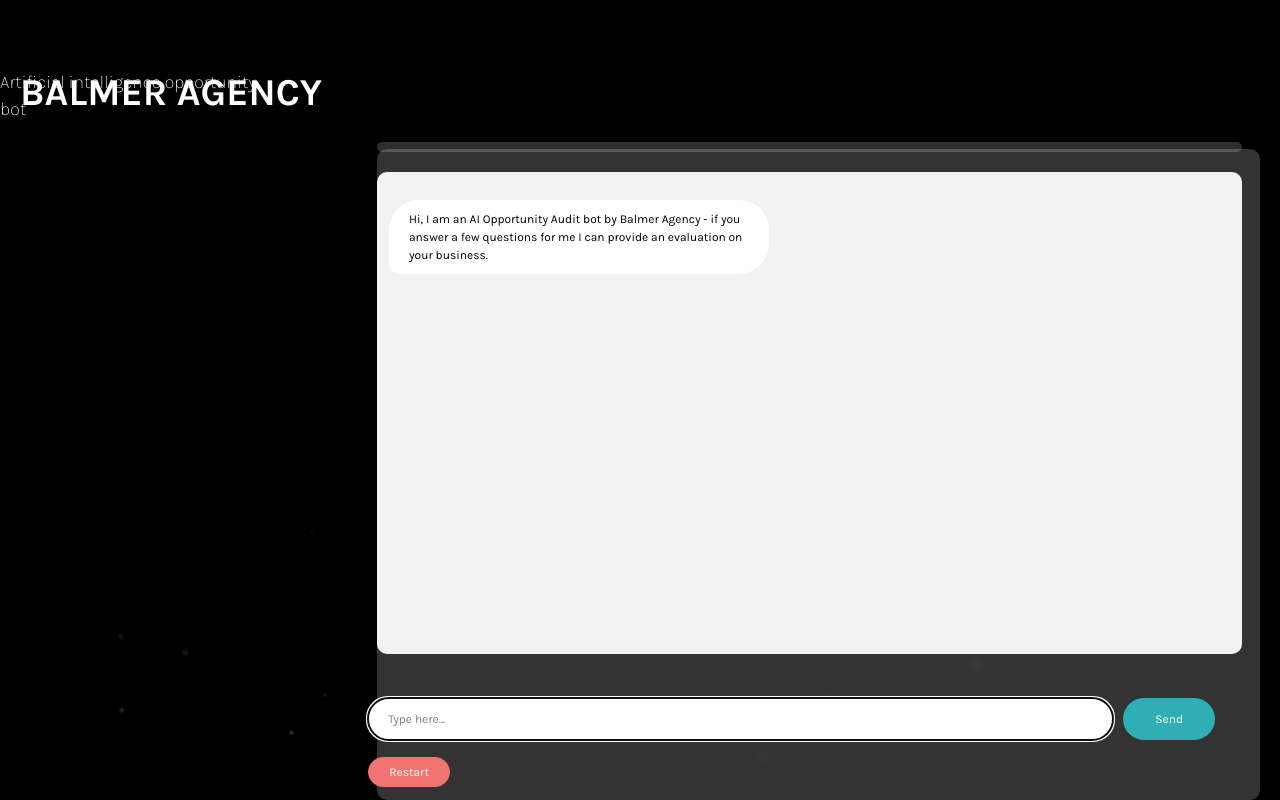
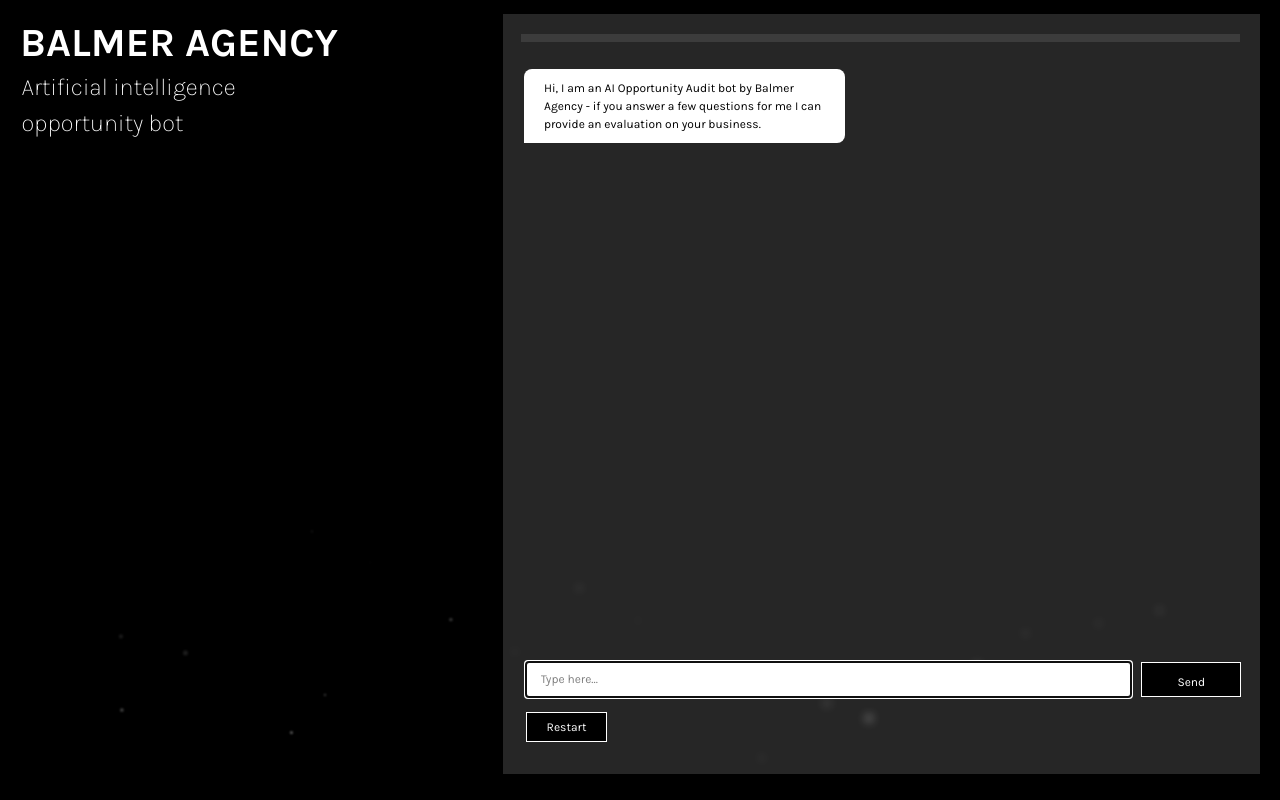
Before and after one commit to llfrigoll/chatbot, a React (Vite) app: page / in a window 1280 px wide. Built offline with nearby package versions, Linux system fonts and the light colour scheme.

Commit message:
Added UI changes

```diff
--- a/package.json
+++ b/package.json
@@ -26,6 +26,6 @@
     "eslint-plugin-react-hooks": "^5.0.0",
     "eslint-plugin-react-refresh": "^0.4.18",
     "globals": "^15.14.0",
-    "vite": "^6.2.0"
+    "vite": "^6.2.1"
   }
 }
--- a/src/App.css
+++ b/src/App.css
@@ -26,13 +26,19 @@
 .example-answers-label {
   margin-right: 10px;
   align-self: center;
+  color: white;
+  font-size: 10px;
+  font-weight: lighter;
+  margin-top: -5%;
+  margin-left: 100%;
 }
 
 /* Styling for example answer buttons */
 .example-answer-button {
   background-color: black; /* Matches send button color */
   color: white;
-  border: none;
+  border-width: 1px;
+  border-color: white;
   padding: 8px 16px;
   border-radius: 10px;
   font-size: 14px;
@@ -109,20 +115,18 @@
     margin-top: -5.5%;
     display: flex;
     flex-direction: column;
-    background: rgba(255, 255, 255, 0.20);
+    background: rgba(255, 255, 255, 0.15);
     backdrop-filter: blur(5px);
     -webkit-backdrop-filter: blur(5px);
     padding: 50px 0px 1% 20px;
-    border-radius: 10px;
 }
 
 /* Progress bar container */
 .progress-bar-container {
-  width: 98%;                  /* Fill most of the chat box width */
-  height: 10px;                /* Thin horizontal bar */
-  background-color: rgba(255, 255, 255, 0.18);
-  border-radius: 5px;
-  margin: -3% 5% 20px 0%;        /* Center it horizontally, space at bottom */
+  width: 95%;                  /* Fill most of the chat box width */
+  height: 8px;                /* Thin horizontal bar */
+  background-color: rgba(255, 255, 255, 0.10);
+  margin-left: 2.4%;
   overflow: hidden;            /* Ensures bar corners remain rounded */
   position: relative;
 }
@@ -130,8 +134,7 @@
 /* Actual progress fill */
 .progress-bar {
   height: 100%;
-  background-color: #2faeb6;   /* Matches the user-message color scheme */
-  border-radius: 5px;
+  background-color: white;
   transition: width 0.4s ease; /* Smooth fill animation */
 }
 
@@ -148,35 +151,26 @@
   padding: 20px 0px 20px 20px;
   margin-right: 2%;
   background-color: #f2f2f2;
-  border-top-right-radius: 10px;
-  border-bottom-right-radius: 10px;
-  border-bottom-left-radius: 10px;
-  border-top-left-radius: 10px;
 }
 
 /* WebKit-based browsers (Chrome, Edge, Safari) */
 .messages::-webkit-scrollbar {
-  width: 8px;
-  border-radius: 2%;
+  width: 1px;
 }
 
 /* Scrollbar Track */
 .messages::-webkit-scrollbar-track {
   background: transparent;
-  border-top-right-radius: 2%;
-  border-bottom-right-radius: 2%;
 }
 
 /* Scrollbar Thumb */
 .messages::-webkit-scrollbar-thumb {
-  background: rgba(255, 255, 255, 0.5);
-  border-radius: 50px; /* Ensures a rounded scrollbar */
+  background: rgba(255, 255, 255, 0);
   margin-right: 2px;
 }
 
   /* Chat message bubbles */
   .message {
-    border-radius: 8px;
     max-width: 40%;
     word-wrap: break-word;
     contain: paint;
@@ -229,19 +223,16 @@
     flex: 1;
     padding: 10px 5px 10px 20px;
     margin-right: 10px;
-    border-radius: 10px;
     font-size: 14px;
   }
 
   /* Send button */
   .send-button {
-    background-color: #2faeb6;
     color: white;
-    border-width: 2px;
-    border-color: #2faeb6;
-    padding: 10px 50px;
+    border-width: 1px;
+    border-color: white;
+    padding: 10px 10px;
     margin-right: 20px;
-    border-radius: 10px;
     cursor: pointer;
     font-size: 14px;
     transition: 0.3s;
@@ -249,18 +240,7 @@
 
   .send-button:hover {
     background-color: black;
-    border-color: #2faeb6;
-    color: transparent;
-    border-width: 2px;
-  }
-
-  /* Add new text using ::after */
-  .send-button:hover::after {
-    content: "发送"; /* Chinese for 'Send' */
-    color: #2faeb6;
-    font-size: 14px;
-    position: absolute;
-    transform: translate(-110%, 0%);
+    border-width: 1px;
   }
 
   .chat-container h1 {
@@ -288,14 +268,13 @@
   }
 
   .restart_button {
-    background-color: #f27472;
+    background-color: black;
     color: white;
     padding: 5px 20px 5px 20px;
-    border-radius: 10px;
     font-size: 14px;
     cursor: pointer;
     border-width: 1px;
-    border-color: #f27472;
+    border-color: white;
     transition: 0.3s;
   }
 
@@ -308,7 +287,6 @@
     background-color: #2faeb6;
     color: white;
     padding: 5px 20px 5px 20px;
-    border-radius: 50px;
     font-size: 14px;
     margin-left: 10px;
     cursor: pointer;
@@ -368,7 +346,6 @@
   color: white;
   border: none;
   padding: 8px 20px;
-  border-radius: 50px;
   font-size: 14px;
   cursor: pointer;
   margin: 10px 0 0 0; /* Small margin to separate from the message */
@@ -392,11 +369,12 @@
 }
 
 .example-answers-container {
-  margin-right: 5%;
+  margin-right: 1%;
 }
 
 .example-answer-button {
   padding: 6px 12px;
+  border-radius: 5px 5px 0px 5px;
   font-size: 12px;
 }
 
@@ -404,8 +382,8 @@
 .chat-box {
   height: 100vh;
   max-height: 95%;
-  max-width: 70%;
-  margin-top: 2%;
+  max-width: 60%;
+  margin-top: -10.1%;
   margin-right: 0.1%;
   padding: 20px 0px 1% 0px;
 }
@@ -415,14 +393,15 @@
   display: flex;
   flex-direction: column;
   margin-bottom: -55%;
+  margin-left: 1%;
   height: 80%;
   gap: 8px;
+  background-color: transparent;
 }
 
 /* Chat message bubbles */
 .message {
   padding: 10px;
-  border-radius: 8px;
   max-width: 45%;
   margin-top: 1%;
   margin-left: -1%;
@@ -430,15 +409,15 @@
 
 /* Bot messages */
 .bot-message {
-  border-radius: 30px 30px 30px 10px;
+  border-radius: 8px 8px 8px 0px;
   padding: 10px 20px 10px 20px;
   font-size: 12px;
 }
 
 /* User messages */
 .user-message {
-  margin-right: 5%;
-  border-radius: 30px 30px 10px 30px;
+  margin-right: 1%;
+  border-radius: 8px 8px 0px 8px;
   padding: 10px 20px 10px 20px;
   font-size: 12px;
 }
@@ -447,51 +426,56 @@
 .input-container {
   margin-top: 60%;
   margin-bottom: 3%;
-  margin-left: -1%;
+  margin-left: 3%;
   display: flex;
+  height: 35px;
 }
 
 /* Input field */
 .input-box {
-  padding: 10px 5px 10px 20px;
+  padding: 10px 5px 10px 15px;
   margin-right: 10px;
-  border-radius: 50px;
   font-size: 12px;
 }
 
 /* Send button */
 .send-button {
-  padding: 10px 30px;
-  margin-right: 5%;
-  border-radius: 50px;
+  padding: 10px 35px;
+  height: 35px;
+  margin-right: 2.5%;
   font-size: 12px;
+  background-color: #000000;
 }
 
 .send-button:hover {
-  background-color: #2563eb;
+  background-color: #2faeb6;
 }
 
 .chat-container h1 {
-  font-size: 38px;
+  font-size: 40px;
   left: 20px;
-  margin-top: 5%;
+  margin-top: 1%;
   padding-right: 70%;
+}
+
+.chat-container p {
+  margin-left: 1.7%;
+  font-size: 24px;
 }
 
 .restart_button_container {
   margin-top: -1%;
-  margin-left: -1%;
+  margin-left: 1%;
 }
 
 .restart_button {
   padding: 5px 20px 5px 20px;
-  border-radius: 50px;
   font-size: 12px;
+  margin-left: 2%;
 }
 
 .review_answers_button {
   padding: 5px 20px 5px 20px;
-  border-radius: 50px;
   font-size: 12px;
   margin-left: 10px;
 }
@@ -570,7 +554,6 @@
 .input-box {
   padding: 10px 5px 10px 20px;
   margin-right: 10px;
-  border-radius: 50px;
   font-size: 10px;
 }
 
@@ -578,7 +561,6 @@
 .send-button {
   padding: 10px 30px;
   margin-right: 20px;
-  border-radius: 50px;
   font-size: 10px;
 }
 
```
Also changed, not shown: 1 other file (tests, documents, lock files or other folders).
